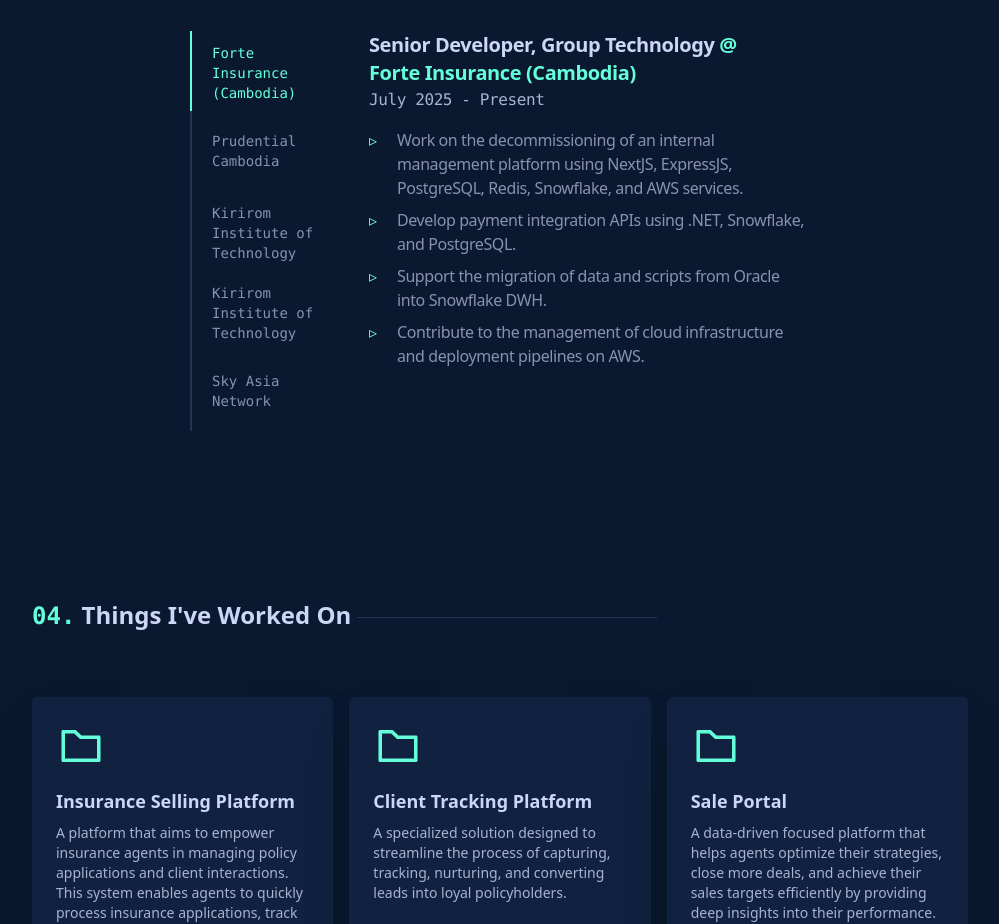
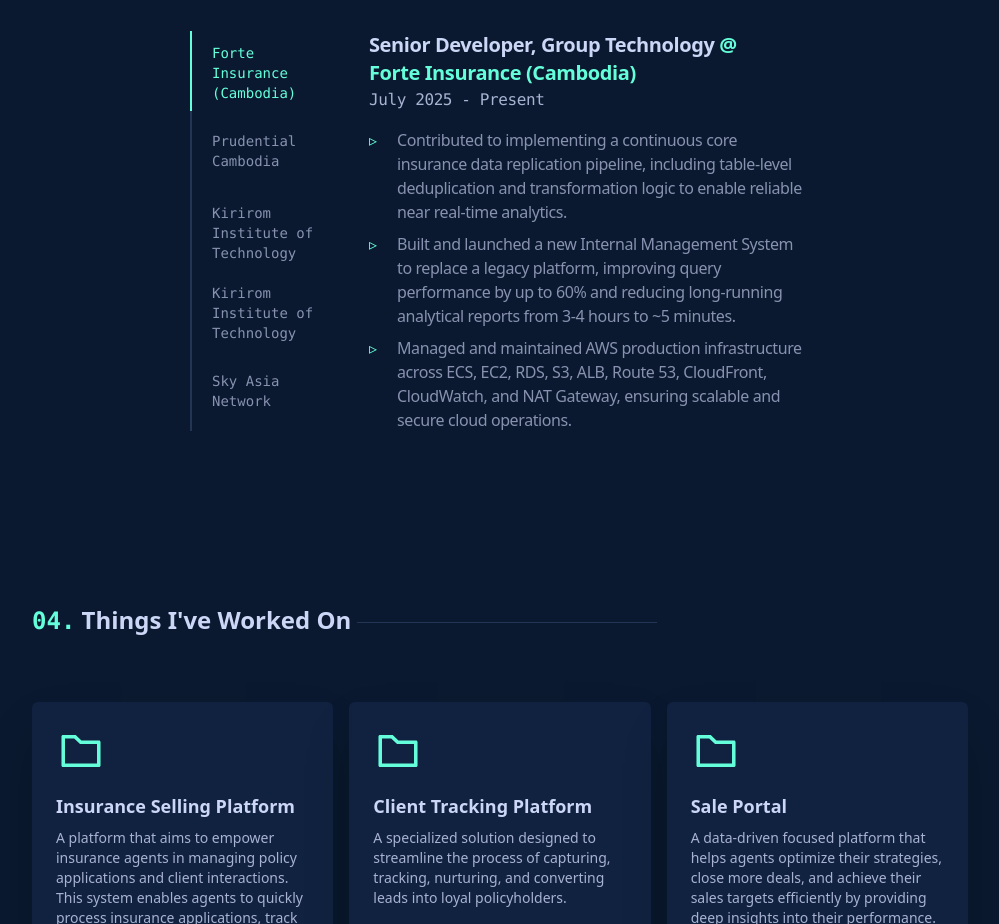
Before and after one commit to Enveed/seamsopagnarith-portfolio-v2, a Next.js app: page / in a window 1280 px wide. Shown: the part 1880-2804 px from the top of the page, without its empty margins (140-1139 px from the left). Built offline with nearby package versions, Linux system fonts and the light colour scheme.

Commit message:
fix - update forte job description

```diff
--- a/components/Work.jsx
+++ b/components/Work.jsx
@@ -27,10 +27,9 @@
     date: "July 2025 - Present",
     link: "https://forteinsurance.com/",
     tasks: [
-      "Work on the decommissioning of an internal management platform using NextJS, ExpressJS, PostgreSQL, Redis, Snowflake, and AWS services.",
-      "Develop payment integration APIs using .NET, Snowflake, and PostgreSQL.",
-      "Support the migration of data and scripts from Oracle into Snowflake DWH.",
-      "Contribute to the management of cloud infrastructure and deployment pipelines on AWS.",
+      "Contributed to implementing a continuous core insurance data replication pipeline, including table-level deduplication and transformation logic to enable reliable near real-time analytics.",
+      "Built and launched a new Internal Management System to replace a legacy platform, improving query performance by up to 60% and reducing long-running analytical reports from 3-4 hours to ~5 minutes.",
+      "Managed and maintained AWS production infrastructure across ECS, EC2, RDS, S3, ALB, Route 53, CloudFront, CloudWatch, and NAT Gateway, ensuring scalable and secure cloud operations.",
     ],
   },
   {
```
Also changed, not shown: 1 other file (tests, documents, lock files or other folders).
